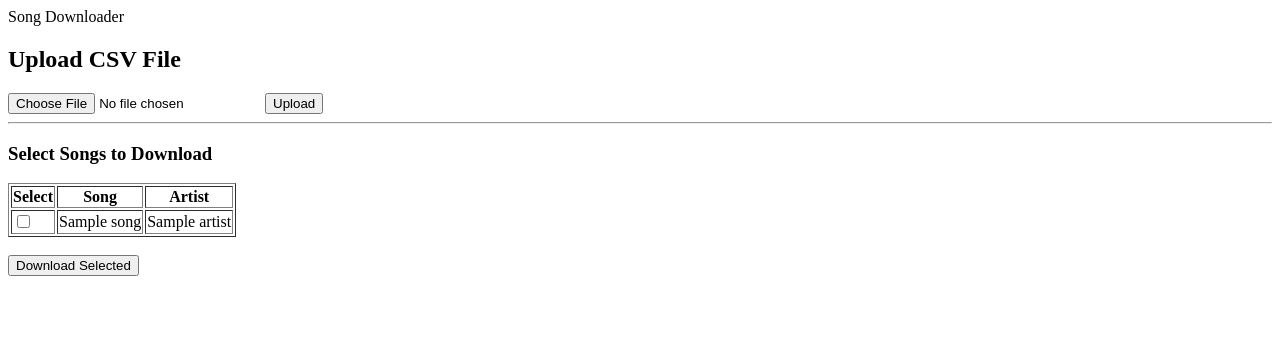
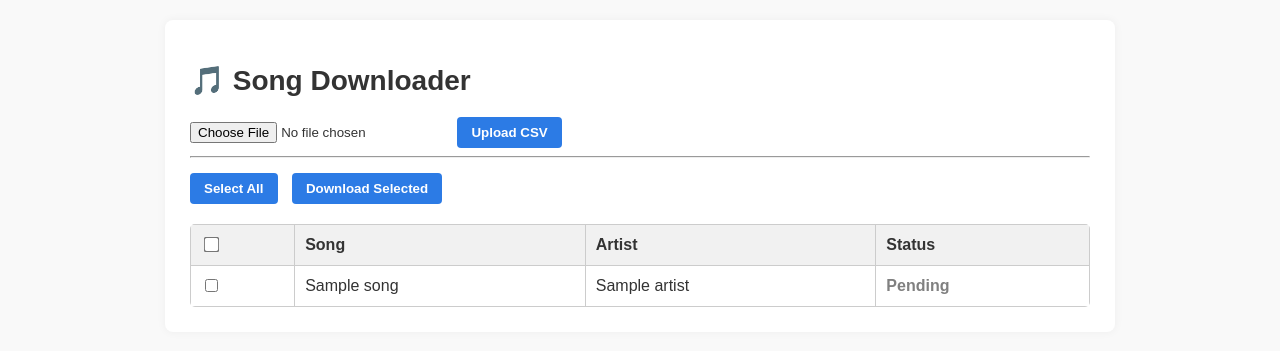
Before and after one commit to AFR0011/SignalForge, a Flask app: template templates/index.html in a window 1280 px wide. Shown: the top 351 px of the page. Run offline with Flask 3, Linux system fonts and the light colour scheme; the template is opened without the code that fills it: most values are stand-ins (such as "Sample title", 1, 10 or a date in 2020).

Commit message:
Improved parsing, added artwork, improved UI/UX
- Improved file names
- Added artwork embedding through iTunes
- Improved UI/UX by adding download status for files
- Next step: table sorting?

```diff
--- a/app.py
+++ b/app.py
@@ -1,92 +1,200 @@
 import os
+import re
 import pandas as pd
 from flask import Flask, render_template, request, redirect, send_from_directory
 from yt_dlp import YoutubeDL
 from mutagen.easyid3 import EasyID3
+from mutagen.mp3 import MP3
+from mutagen.id3 import ID3, APIC, error
+import requests
+from flask import jsonify, request as flask_request
 
 app = Flask(__name__)
-app.config['UPLOAD_FOLDER'] = 'uploads'
-app.config['DOWNLOAD_FOLDER'] = 'downloads'
+app.config["UPLOAD_FOLDER"] = "uploads"
+app.config["DOWNLOAD_FOLDER"] = "downloads"
 
-os.makedirs(app.config['UPLOAD_FOLDER'], exist_ok=True)
-os.makedirs(app.config['DOWNLOAD_FOLDER'], exist_ok=True)
+os.makedirs(app.config["UPLOAD_FOLDER"], exist_ok=True)
+os.makedirs(app.config["DOWNLOAD_FOLDER"], exist_ok=True)
 
 songs = []
 
-# Tag downloaded MP3
-def tag_mp3(filepath, song, artist):
-    from mutagen.mp3 import MP3
+# ---- Utilities ----
+
+def sanitize_filename(name):
+    return re.sub(r'[\\/*?:"<>|]', "", name)
+
+def format_title(raw_title):
+    title = raw_title.strip()
+    # Remove (feat...) or (ft...)
+    title = re.sub(r"\s*\((?:feat|ft)\.?[^)]*\)", "", title, flags=re.I)
+
+    # Normalize Slowed/Sped Up etc.
+    if re.search(r"\bslowed\b", title, flags=re.I):
+        title = re.sub(r"\s*(slowed|slowed remix)[^)]*$", "", title, flags=re.I)
+        title = title.strip() + " (Slowed)"
+    elif re.search(r"\b(sped up|speed up|speedup|speed-up)\b", title, flags=re.I):
+        title = re.sub(r"\s*(sped up|speed up|speedup|speed-up)[^)]*$", "", title, flags=re.I)
+        title = title.strip() + " (Sped Up)"
+    # Remove _ and -
+    title = re.sub(r"\s?[_-]+\s?", " ", title, flags=re.I)
+    # Title Case (smart)
+    title = title.lower().title()
+    title = re.sub(r"('S)\b", "'s", title)
+    title = re.sub(r"('T)\b", "'t", title)
+    return title
+
+def unique_path(base_path):
+    path = base_path
+    while os.path.exists(f"{path}.mp3"):
+        path += " "
+    return f"{path}.mp3"
+
+def fetch_cover_art(song_title, artist_name):
+    query = f"{song_title} {artist_name}".strip().replace(" ", "+")
+    url = f"https://itunes.apple.com/search?term={query}&entity=song&limit=1"
+    try:
+        resp = requests.get(url, timeout=5)
+        results = resp.json().get("results")
+        if results:
+            artwork_url = results[0].get("artworkUrl100")
+            if artwork_url:
+                artwork_url = artwork_url.replace("100x100", "600x600")
+                image_resp = requests.get(artwork_url, timeout=5)
+                return image_resp.content
+    except Exception as e:
+        print(f"[Cover Art] Failed to fetch: {e}")
+    return None
+
+def tag_mp3(filepath, title, artist):
     try:
         audio = EasyID3(filepath)
     except Exception:
         audio = MP3(filepath, ID3=EasyID3)
         audio.add_tags()
-    audio['song'] = song
-    audio['artist'] = artist
+    audio["title"] = title
+    audio["artist"] = artist
     audio.save()
+    cover_data = fetch_cover_art(title, artist.split(",")[0])
+    if cover_data:
+        try:
+            audio = MP3(filepath, ID3=ID3)
+            audio.tags.add(
+                APIC(
+                    encoding=3,
+                    mime="image/jpeg",
+                    type=3,
+                    desc="Cover",
+                    data=cover_data,
+                )
+            )
+            audio.save()
+            print(f"[Cover Art] Embedded for {filepath}")
+        except error as e:
+            print(f"[Cover Art] Failed to embed: {e}")
 
-# Route: Upload CSV
-@app.route('/', methods=['GET', 'POST'])
+# ---- Routes ----
+
+@app.route("/", methods=["GET", "POST"])
 def index():
     global songs
-    if request.method == 'POST':
-        file = request.files['csv_file']
-        if file and file.filename.endswith('.csv'):
-            path = os.path.join(app.config['UPLOAD_FOLDER'], file.filename)
+    if request.method == "POST":
+        file = request.files["csv_file"]
+        if file and file.filename.endswith(".csv"):
+            path = os.path.join(app.config["UPLOAD_FOLDER"], file.filename)
             file.save(path)
             df = pd.read_csv(path)
-            songs = df.to_dict(orient='records')
-            return render_template('index.html', songs=songs)
-    return render_template('index.html', songs=[])
+            songs = df.to_dict(orient="records")
+            return render_template("index.html", songs=songs)
+    return render_template("index.html", songs=[])
 
-# Route: Download selected song
-@app.route('/download', methods=['POST'])
+@app.route("/download", methods=["POST"])
 def download_song():
-    selected_indices = request.form.getlist('selected')
-    downloaded_files = []
-
-    ydl_opts = {
-        'format': 'bestaudio/best',
-        'outtmpl': os.path.join(app.config['DOWNLOAD_FOLDER'], '%(artist)s - %(title)s.%(ext)s'),
-        'ffmpeg_location': 'C:\\ffmpeg\\bin',
-        'postprocessors': [{
-            'key': 'FFmpegExtractAudio',
-            'preferredcodec': 'mp3',
-            'preferredquality': '192',
-        }],
-        'quiet': True,
-        'noplaylist': True,
-    }
-
+    selected_indices = request.form.getlist("selected")
     for idx in selected_indices:
         idx = int(idx)
         song = songs[idx]
-        query = f"{song['Artist']} {song['Song']}"
+        raw_title = song.get("Song") or song.get("Title")
+        artist = song.get("Artist", "")
+        formatted_title = format_title(raw_title)
+        query = f"{artist} {raw_title}"
+
+        # Generate unique sanitized file path
+        sanitized = sanitize_filename(formatted_title)
+        base_path = os.path.join(app.config["DOWNLOAD_FOLDER"], sanitized)
+        output_file = unique_path(base_path)
+        outtmpl = output_file.replace(".mp3", ".%(ext)s")
+
+        ydl_opts = {
+            "format": "bestaudio/best",
+            "outtmpl": outtmpl,
+            "ffmpeg_location": "C:\\ffmpeg\\bin",  # change if needed
+            "postprocessors": [{
+                "key": "FFmpegExtractAudio",
+                "preferredcodec": "mp3",
+                "preferredquality": "192",
+            }],
+            "quiet": True,
+            "noplaylist": True,
+        }
 
         with YoutubeDL(ydl_opts) as ydl:
             try:
-                info = ydl.extract_info(f"ytsearch1:{query}", download=True)
-                downloaded_title = info['entries'][0]['title']
-                file_path = os.path.join(app.config['DOWNLOAD_FOLDER'], f"{downloaded_title}.mp3")
+                ydl.download([f"ytsearch1:{query}"])
+                tag_mp3(output_file, formatted_title, artist)
+            except Exception as e:
+                print(f"[Download Error] {query}: {e}")
 
-                if os.path.exists(file_path):
-                    tag_mp3(file_path, song['Song'], song['Artist'])
-                    downloaded_files.append(file_path)
-            except Exception as e:
-                print(f"Error downloading {query}: {e}")
+    return redirect("/downloads")
 
-    return redirect('/downloads')
+@app.route("/downloads")
+def list_downloads():
+    files = os.listdir(app.config["DOWNLOAD_FOLDER"])
+    return render_template("downloads.html", files=files)
 
-# Route: Show downloaded files
-@app.route('/downloads')
-def list_downloads():
-    files = os.listdir(app.config['DOWNLOAD_FOLDER'])
-    return render_template('downloads.html', files=files)
+@app.route("/downloads/<filename>")
+def download_file(filename):
+    return send_from_directory(app.config["DOWNLOAD_FOLDER"], filename, as_attachment=True)
 
-# Route: Serve a file
-@app.route('/downloads/<filename>')
-def download_file(filename):
-    return send_from_directory(app.config['DOWNLOAD_FOLDER'], filename, as_attachment=True)
+@app.route("/download-ajax", methods=["POST"])
+def download_ajax():
+    try:
+        data = flask_request.get_json()
+        idx = int(data.get("index"))
+        song = songs[idx]
+        raw_title = song.get("Song") or song.get("Title")
+        artist = song["Artist"]
+        formatted_title = format_title(raw_title)
+        query = f"{artist} {raw_title}"
 
-if __name__ == '__main__':
+        sanitized = sanitize_filename(formatted_title)
+        base_path = os.path.join(app.config["DOWNLOAD_FOLDER"], sanitized)
+        output_file = unique_path(base_path)
+        outtmpl = output_file.replace(".mp3", ".%(ext)s")
+
+        ydl_opts = {
+            "format": "bestaudio/best",
+            "outtmpl": outtmpl,
+            "ffmpeg_location": "C:\\ffmpeg\\bin",  # adjust for platform
+            "postprocessors": [
+                {
+                    "key": "FFmpegExtractAudio",
+                    "preferredcodec": "mp3",
+                    "preferredquality": "192",
+                }
+            ],
+            "quiet": True,
+            "noplaylist": True,
+        }
+
+        with YoutubeDL(ydl_opts) as ydl:
+            ydl.download([f"ytsearch1:{query}"])
+            tag_mp3(output_file, formatted_title, artist)
+
+        return jsonify({"success": True})
+
+    except Exception as e:
+        print(f"Download error: {e}")
+        return jsonify({"success": False, "error": str(e)})
+
+if __name__ == "__main__":
     app.run(debug=True)
--- /dev/null
+++ b/static/style.css
@@ -0,0 +1,81 @@
+body {
+  font-family: 'Segoe UI', sans-serif;
+  background-color: #f9f9f9;
+  color: #333;
+  margin: 0;
+  padding: 20px;
+}
+
+.container {
+  max-width: 900px;
+  margin: 0 auto;
+  background: #fff;
+  padding: 25px;
+  box-shadow: 0 0 10px rgba(0,0,0,0.05);
+  border-radius: 8px;
+}
+
+h1 {
+  margin-bottom: 20px;
+  font-size: 28px;
+}
+
+form input[type="file"] {
+  margin-right: 10px;
+}
+
+button {
+  padding: 8px 16px;
+  background: #2c7be5;
+  color: white;
+  border: none;
+  border-radius: 4px;
+  cursor: pointer;
+  font-weight: bold;
+}
+
+button:hover {
+  background-color: #1a64c4;
+}
+
+.controls {
+  margin: 15px 0;
+}
+
+table {
+  width: 100%;
+  border-collapse: collapse;
+  background: #fff;
+  border-radius: 5px;
+  overflow: hidden;
+}
+
+th, td {
+  padding: 12px 10px;
+  border-bottom: 1px solid #eee;
+  text-align: left;
+}
+
+th {
+  background: #f1f1f1;
+}
+
+.status {
+  font-weight: bold;
+}
+
+.status.pending {
+  color: gray;
+}
+
+.status.downloading {
+  color: orange;
+}
+
+.status.success {
+  color: green;
+}
+
+.status.error {
+  color: red;
+}
--- a/templates/index.html
+++ b/templates/index.html
@@ -2,36 +2,108 @@
 <html lang="en">
 <head>
   <meta charset="UTF-8">
-    <song>Song Downloader</song>
+  <title>Song Downloader</title>
+  <link rel="stylesheet" href="/static/style.css">
+  <style>
+    body { font-family: sans-serif; }
+    .container { width: 80%; margin: 0 auto; }
+    table { width: 100%; border-collapse: collapse; margin-top: 20px; }
+    th, td { padding: 10px; border: 1px solid #ccc; text-align: left; }
+    th input[type="checkbox"] { transform: scale(1.2); }
+    .controls { margin-top: 15px; }
+    button { padding: 8px 14px; margin-right: 10px; }
+    .status.pending { color: gray; }
+    .status.downloading { color: orange; }
+    .status.success { color: green; }
+    .status.error { color: red; }
+  </style>
 </head>
 <body>
-    <h2>Upload CSV File</h2>
-    <form method="POST" enctype="multipart/form-data">
+  <div class="container">
+    <h1>🎵 Song Downloader</h1>
+
+    <form id="upload-form" method="POST" enctype="multipart/form-data">
       <input type="file" name="csv_file" required>
-        <button type="submit">Upload</button>
+      <button type="submit">Upload CSV</button>
     </form>
 
     {% if songs %}
     <hr>
-    <h3>Select Songs to Download</h3>
-    <form method="POST" action="/download">
-        <table border="1">
+    <div class="controls">
+      <button id="select-all">Select All</button>
+      <button id="download-selected">Download Selected</button>
+    </div>
+
+    <table id="songs-table">
+      <thead>
         <tr>
-                <th>Select</th>
+          <th><input type="checkbox" id="master-checkbox"></th>
           <th>Song</th>
           <th>Artist</th>
+          <th>Status</th>
         </tr>
+      </thead>
+      <tbody>
         {% for song in songs %}
-            <tr>
-                <td><input type="checkbox" name="selected" value="{{ loop.index0 }}"></td>
+        <tr data-index="{{ loop.index0 }}">
+          <td><input type="checkbox" class="row-checkbox" data-index="{{ loop.index0 }}"></td>
           <td>{{ song.Song }}</td>
           <td>{{ song.Artist }}</td>
+          <td class="status pending">Pending</td>
         </tr>
         {% endfor %}
+      </tbody>
     </table>
-        <br>
-        <button type="submit">Download Selected</button>
-    </form>
     {% endif %}
+  </div>
+
+  <script>
+    document.getElementById('select-all')?.addEventListener('click', () => {
+      document.querySelectorAll('.row-checkbox').forEach(cb => cb.checked = true);
+    });
+
+    document.getElementById('master-checkbox')?.addEventListener('change', (e) => {
+      const checked = e.target.checked;
+      document.querySelectorAll('.row-checkbox').forEach(cb => cb.checked = checked);
+    });
+
+    document.getElementById('download-selected')?.addEventListener('click', async () => {
+      const selected = [...document.querySelectorAll('.row-checkbox')]
+        .filter(cb => cb.checked)
+        .map(cb => cb.dataset.index);
+
+      if (selected.length === 0) {
+        alert("Please select at least one song.");
+        return;
+      }
+
+      for (const idx of selected) {
+        const row = document.querySelector(`tr[data-index="${idx}"]`);
+        const statusCell = row.querySelector('.status');
+        statusCell.textContent = "Downloading...";
+        statusCell.className = "status downloading";
+
+        try {
+          const res = await fetch('/download-ajax', {
+            method: 'POST',
+            headers: { 'Content-Type': 'application/json' },
+            body: JSON.stringify({ index: idx })
+          });
+          const result = await res.json();
+          if (result.success) {
+            statusCell.textContent = "✅ Done";
+            statusCell.className = "status success";
+          } else {
+            statusCell.textContent = "❌ Failed";
+            statusCell.className = "status error";
+          }
+        } catch (err) {
+          console.error(err);
+          statusCell.textContent = "❌ Error";
+          statusCell.className = "status error";
+        }
+      }
+    });
+  </script>
 </body>
 </html>
```
Also changed, not shown: static/app.js (added, +36 -0 lines), templates/downloads.html (+10 -7 lines), todo.md (added, +1 -0 lines). Lines whose indentation alone changed are shown as unchanged.
